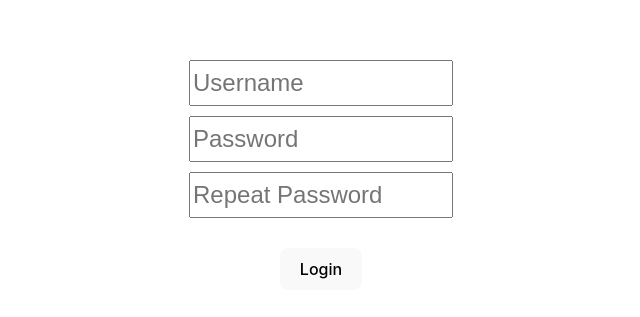
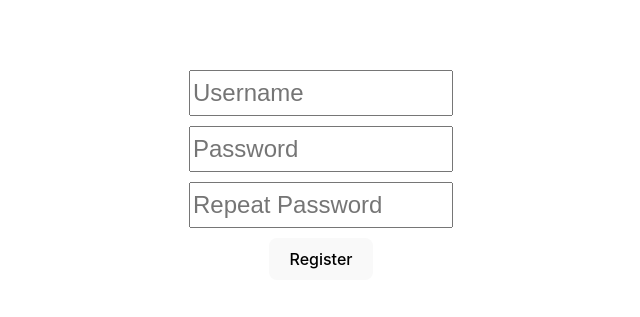
Before and after one commit to UP419/imdb.02, a React (Vite) app in the folder src/front/vite-project/: page /register in a window 1280 px wide. Shown: the part 225-542 px from the top of the page, without its empty margins (319-959 px from the left). Built offline with nearby package versions, Linux system fonts and the light colour scheme.

Commit message:
Refactored code, removed unnecessary tags and hooks, replaced plain js redirect with React specific one.

```diff
--- a/src/front/vite-project/src/pages/LoginPage/LoginPage.css
+++ b/src/front/vite-project/src/pages/LoginPage/LoginPage.css
@@ -1,15 +1,13 @@
 .login-form-container {
     width: 100vw;
+    text-align: center;
+}
+
+.login-form {
     display: flex;
     justify-content: center;
     align-items: center;
     flex-direction: column;
-    text-align: center;
-}
-
-.login-container {
-    border: 5px solid white;
-    padding: 10px;
 }
 
 input {
--- a/src/front/vite-project/src/pages/LoginPage/LoginPage.tsx
+++ b/src/front/vite-project/src/pages/LoginPage/LoginPage.tsx
@@ -1,5 +1,6 @@
 import "./LoginPage.css";
 import {useState} from "react";
+import {useNavigate} from 'react-router-dom';
 
 // interface User {
 //     username: string;
@@ -7,20 +8,21 @@ import {useState} from "react";
 // }
 
 const LoginPage = () => {
-    const [username, setUsername] = useState('')
-    const [password, setPassword] = useState('')
+    const [username, setUsername] = useState('');
+    const [password, setPassword] = useState('');
+    const navigate = useNavigate();
+
 
     const handleLogin = (e: React.FormEvent<HTMLFormElement>) => {
         e.preventDefault();
         setUsername('')
         setPassword('')
-        window.location.href = 'movies/all';
+        navigate('/movies/all');
     }
 
     return (
         <div className={"login-form-container"}>
             <form className="login-form" onSubmit={handleLogin}>
-                <div>
                 <input
                     placeholder={"Username"}
                     type="text"
@@ -29,17 +31,14 @@ const LoginPage = () => {
                     onChange={(e) => setUsername(e.target.value)}
                     required={true}
                 />
-                </div>
-                <div>
                 <input
                     placeholder={"Password"}
-                        type="text"
+                    type="password"
                     id="password"
                     value={password}
                     onChange={(e) => setPassword(e.target.value)}
                     required={true}
                 />
-                </div>
                 <button type="submit" className={"login-button"}>Login</button>
             </form>
         </div>
--- a/src/front/vite-project/src/pages/Register/RegisterPage.tsx
+++ b/src/front/vite-project/src/pages/Register/RegisterPage.tsx
@@ -1,5 +1,7 @@
 import {useState} from "react";
 import "./Register.css"
+import {useNavigate} from 'react-router-dom';
+
 
 // interface User {
 //     username: string;
@@ -11,25 +13,24 @@ const RegisterPage = () => {
     const [password, setPassword] = useState('')
     const [repeatedPassword, setRepeatedPassword] = useState('')
     const [incorrectPasswords, setIncorrectPasswords] = useState(false)
-    const [renderPage, setRenderPage] = useState(false)
+    const navigate = useNavigate();
 
     const handleLogin = (e: React.FormEvent<HTMLFormElement>) => {
+        const passNotMatched = password !== repeatedPassword;
         e.preventDefault();
-        setIncorrectPasswords(password != repeatedPassword);
-        if(incorrectPasswords){
-            window.location.href = 'movies/all';
-        }else {
+        setIncorrectPasswords(passNotMatched);
+        if (!passNotMatched) {
+            navigate('/movies/all');
+        } else {
             setUsername('')
             setPassword('')
             setRepeatedPassword('')
-            setRenderPage(!renderPage)
         }
     }
 
     return (
         <div className={"login-form-container"}>
             <form className="login-form" onSubmit={handleLogin}>
-                <div>
                 <input
                     placeholder={"Username"}
                     type="text"
@@ -38,29 +39,24 @@ const RegisterPage = () => {
                     onChange={(e) => setUsername(e.target.value)}
                     required={true}
                 />
-                </div>
-                <div>
                 <input
                     placeholder={"Password"}
-                        type="text"
+                    type="password"
                     id="password"
                     value={password}
                     onChange={(e) => setPassword(e.target.value)}
                     required={true}
                 />
-                </div>
-                <div>
                 <input
                     placeholder={"Repeat Password"}
-                        type="text"
+                    type="password"
                     id="repeatedPassword"
                     value={repeatedPassword}
                     onChange={(e) => setRepeatedPassword(e.target.value)}
                     required={true}
                 />
-                </div>
-                <h2>{ incorrectPasswords && "Passwords do not match"}</h2>
-                <button type="submit" className={"login-button"}>Login</button>
+                {incorrectPasswords && <h2 className={"errorMessage"}>Passwords do not match</h2>}
+                <button type="submit" className={"login-button"}>Register</button>
             </form>
         </div>
     )
```
Lines whose indentation alone changed are shown as unchanged.
